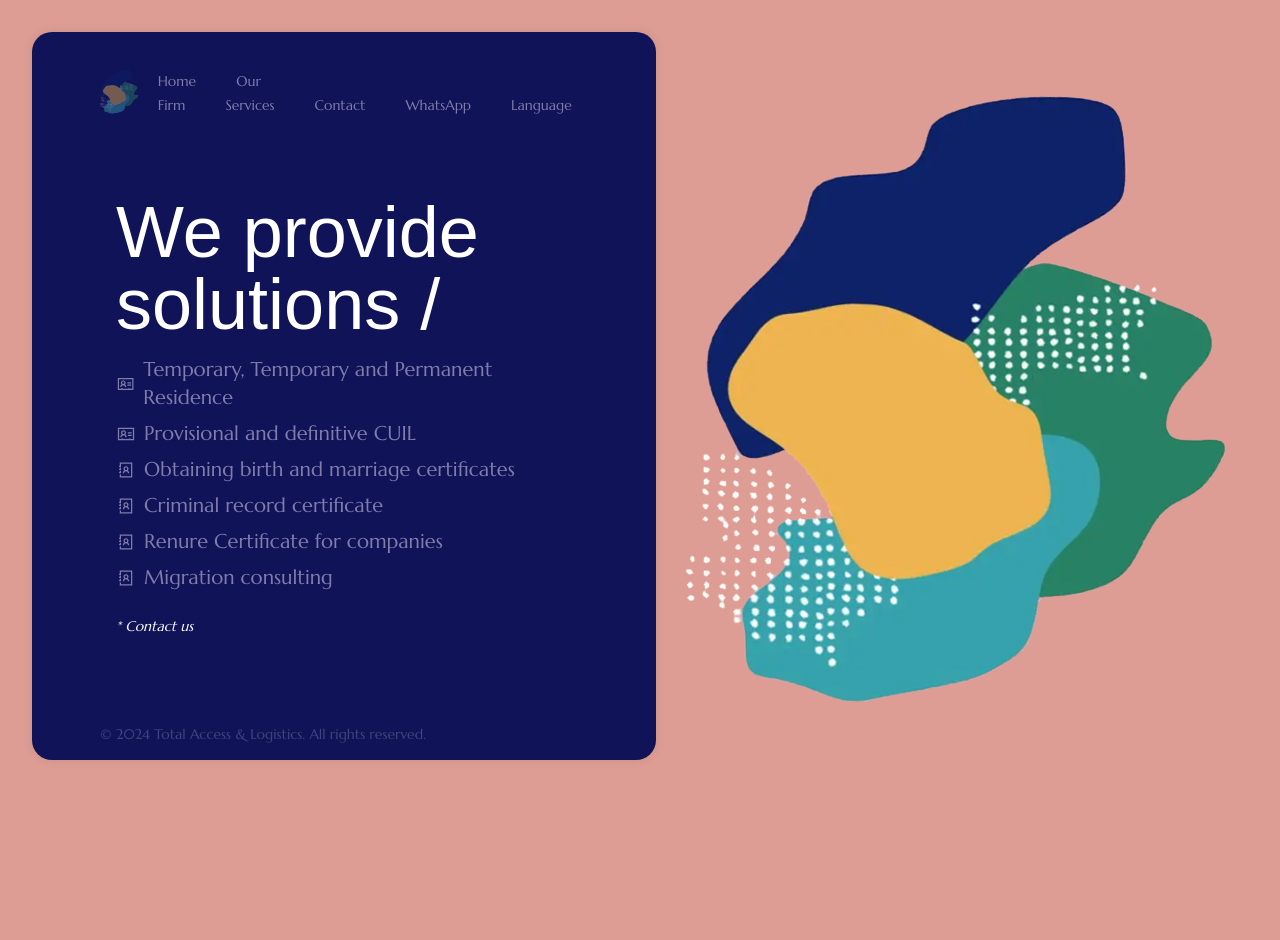
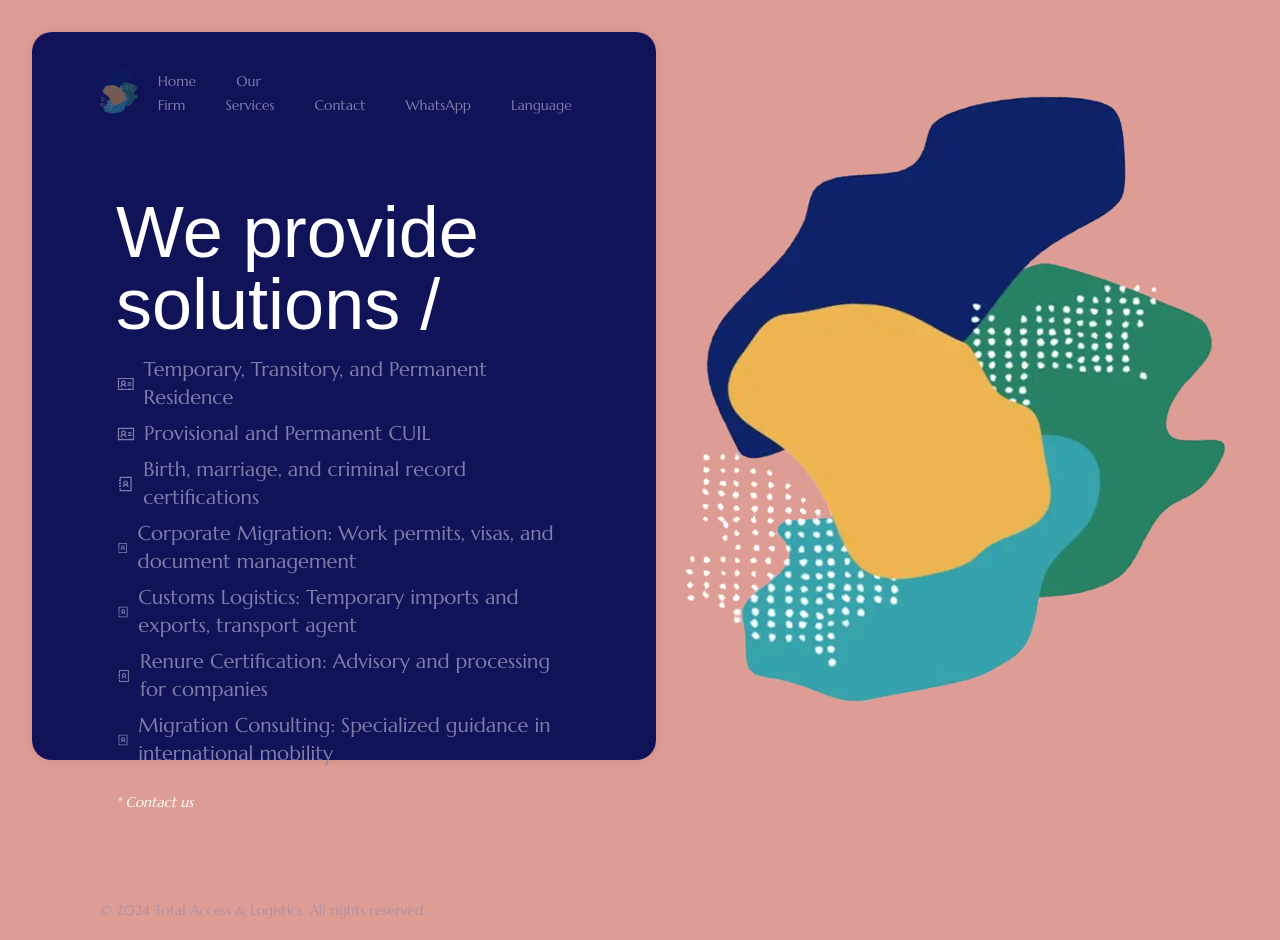
Before and after one commit to julord87/total-access, a Next.js app: page /servicios in a window 1280 px wide. Before the commit the page ends 800 px from the top, so only its background shows below. Built offline with nearby package versions, Linux system fonts and the light colour scheme; a web font is replaced by a local one.

Commit message:
Update service descriptions for clarity and detail; change WeChat ID and QR code image format

```diff
--- a/src/app/servicios/page.tsx
+++ b/src/app/servicios/page.tsx
@@ -17,33 +17,69 @@ const Servicios = () => {
       {/* Contenido principal */}
       <div className="flex flex-col justify-end flex-grow p-6 lg:p-16">
         <h1 className="text-6xl lg:text-7xl text-white leading-tight mb-3">
-          {language === "EN" ? "We provide solutions /" : language === "ZH" ? "我们提供以下解决方案" : "Brindamos soluciones en /"}
+          {language === "EN"
+            ? "We provide solutions /"
+            : language === "ZH"
+            ? "我们提供以下解决方案"
+            : "Brindamos soluciones en /"}
         </h1>
 
         <div className="space-y-2 items-center">
           <p className="text-lg lg:text-xl font-color my-1 justify-normal flex items-center">
             <LiaAddressCard className="mr-2" />
-            {language === "EN" ? "Temporary, Temporary and Permanent Residence" : language === "ZH" ? "临时、暂时和永久居留" : "Residencia Transitoria, Temporaria y Permanente"}
+            {language === "EN"
+              ? "Temporary, Transitory, and Permanent Residence"
+              : language === "ZH"
+              ? "临时、过渡性和永久居留"
+              : "Residencia: Transitoria, Temporaria y Permanente"}
           </p>
           <p className="text-lg lg:text-xl font-color my-1 justify-normal flex items-center">
             <LiaAddressCard className="mr-2" />
-            {language === "EN" ? "Provisional and definitive CUIL" : language === "ZH" ? "临时和最终CUIL" : "CUIL provisorio y definitivo"}
+            {language === "EN"
+              ? "Provisional and Permanent CUIL"
+              : language === "ZH"
+              ? "临时和永久CUIL"
+              : "CUIL: Provisorio y Definitivo"}
           </p>
           <p className="text-lg lg:text-xl font-color my-1 justify-normal flex items-center">
             <LiaAddressBook className="mr-2" />
-            {language === "EN" ? "Obtaining birth and marriage certificates" : language === "ZH" ? "获取出生和结婚证明" : "Obtención de certificados de nacimiento y matrimonio"}
+            {language === "EN"
+              ? "Birth, marriage, and criminal record certifications"
+              : language === "ZH"
+              ? "出生、结婚及无犯罪记录证明"
+              : "Certificaciones: Actas de nacimiento, matrimonio y antecedentes penales"}
           </p>
           <p className="text-lg lg:text-xl font-color my-1 justify-normal flex items-center">
             <LiaAddressBook className="mr-2" />
-            {language === "EN" ? "Criminal record certificate" : language === "ZH" ? "无犯罪记录证明" : "Certificado de antecedentes penales"}
+            {language === "EN"
+              ? "Corporate Migration: Work permits, visas, and document management"
+              : language === "ZH"
+              ? "企业移民：工作许可、签证及文件管理"
+              : "Migraciones Empresariales: Permisos de trabajo, visados y gestión documental"}
           </p>
           <p className="text-lg lg:text-xl font-color my-1 justify-normal flex items-center">
             <LiaAddressBook className="mr-2" />
-            {language === "EN" ? "Renure Certificate for companies" : language === "ZH" ? "企业的Renure证书" : "Certificado Renure para empresas"}
+            {language === "EN"
+              ? "Customs Logistics: Temporary imports and exports, transport agent"
+              : language === "ZH"
+              ? "海关物流：临时进出口，运输代理"
+              : "Logística Aduanera: Importaciones y exportaciones temporales, agente de transporte"}
           </p>
           <p className="text-lg lg:text-xl font-color my-1 justify-normal flex items-center">
             <LiaAddressBook className="mr-2" />
-            {language === "EN" ? "Migration consulting" : language === "ZH" ? "移民咨询" : "Consultoría migratoria"}
+            {language === "EN"
+              ? "Renure Certification: Advisory and processing for companies"
+              : language === "ZH"
+              ? "Renure证书：企业咨询与办理"
+              : "Certificado Renure: Asesoría y trámite para empresas"}
+          </p>
+          <p className="text-lg lg:text-xl font-color my-1 justify-normal flex items-center">
+            <LiaAddressBook className="mr-2" />
+            {language === "EN"
+              ? "Migration Consulting: Specialized guidance in international mobility"
+              : language === "ZH"
+              ? "移民咨询：专业的国际流动性指导"
+              : "Consultoría Migratoria: Orientación especializada en movilidad internacional"}
           </p>
         </div>
 
@@ -53,7 +89,12 @@ const Servicios = () => {
           target="_blank"
           rel="noopener noreferrer"
         >
-          * {language === "EN" ? "Contact us" : language === "ZH" ? "联系我们" : "Contactanos"}
+          *{" "}
+          {language === "EN"
+            ? "Contact us"
+            : language === "ZH"
+            ? "联系我们"
+            : "Contactanos"}
         </Link>
       </div>
 
--- a/src/app/wechat-contact/page.tsx
+++ b/src/app/wechat-contact/page.tsx
@@ -5,7 +5,7 @@ import Header from "@/components/Header";
 import Image from "next/image";
 import { useLanguageStore } from "@/store/useLanguageStore";
 
-const weChatId = "WeChatID";
+const weChatId = "totalaccess";
 
 const WechatContact = () => {
   const { language, setLanguage } = useLanguageStore();
@@ -60,7 +60,7 @@ const WechatContact = () => {
         {/* Imagen del código QR */}
         <div className="flex justify-center py-2">
           <Image
-            src={"/images/wechat-qr-code.png"}
+            src={"/images/wechat-qr-code.jpeg"}
             alt="WeChat QR Code"
             width={200}
             height={200}
```
Also changed, not shown: public/images/wechat-qr-code.jpeg (added), public/images/wechat-qr-code.png (deleted).
